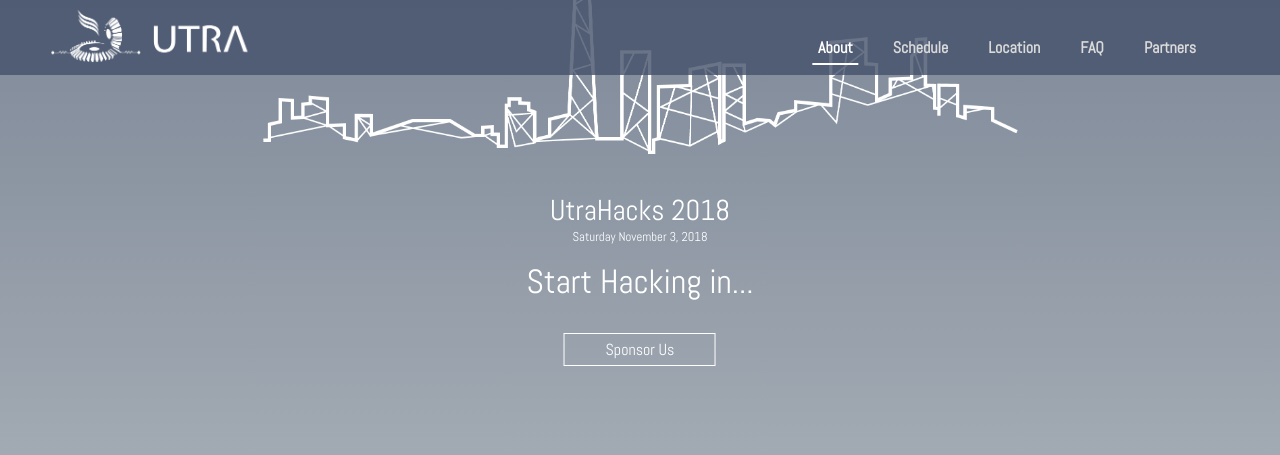
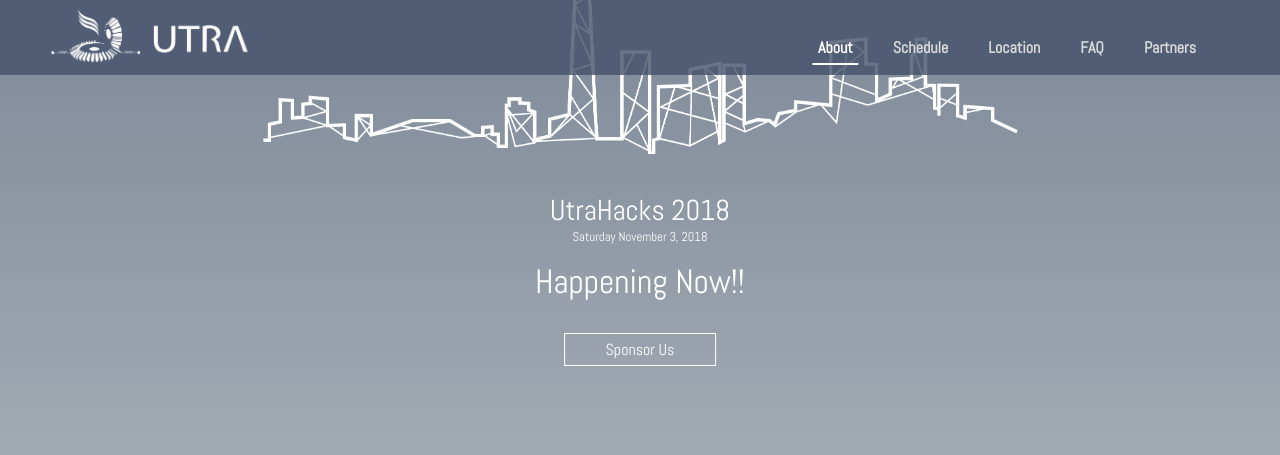
Before and after one commit to utra/utra-old-website, a Jekyll site: the page built from pages/hackathon.html, in a window 1280 px wide and 900 px high, scrolled down 368 px. Shown: the top 455 px of the window. Built offline with Jekyll 4.4.1, drawn with Linux system fonts in a browser that asks for light colours; nearby versions of some CDN libraries.

Commit message:
Updated counter

```diff
--- a/pages/hackathon.html
+++ b/pages/hackathon.html
@@ -53,7 +53,7 @@ permalink: /hackathon/index.html
 		<div class="bannerImage__bannerImage__hackathonTextBlock">
 			<div class="textBlock__hackathonTitle">UtraHacks 2018</div>
 			<div class="textBlock__hackathonDate">Saturday November 3, 2018</div>
-			<div id="hackathonCounter" class="textBlock__hackathonCountdown">Start Hacking in...</div>
+			<div id="hackathonCounter" class="textBlock__hackathonCountdown">Happening Now!!</div>
 			<div class="buttonBlock">
 				<a href="mailto:sponsorhacks@utra.ca"><div class="buttonBlock__twoCol">Sponsor Us</div></a>
 			</div>
```
